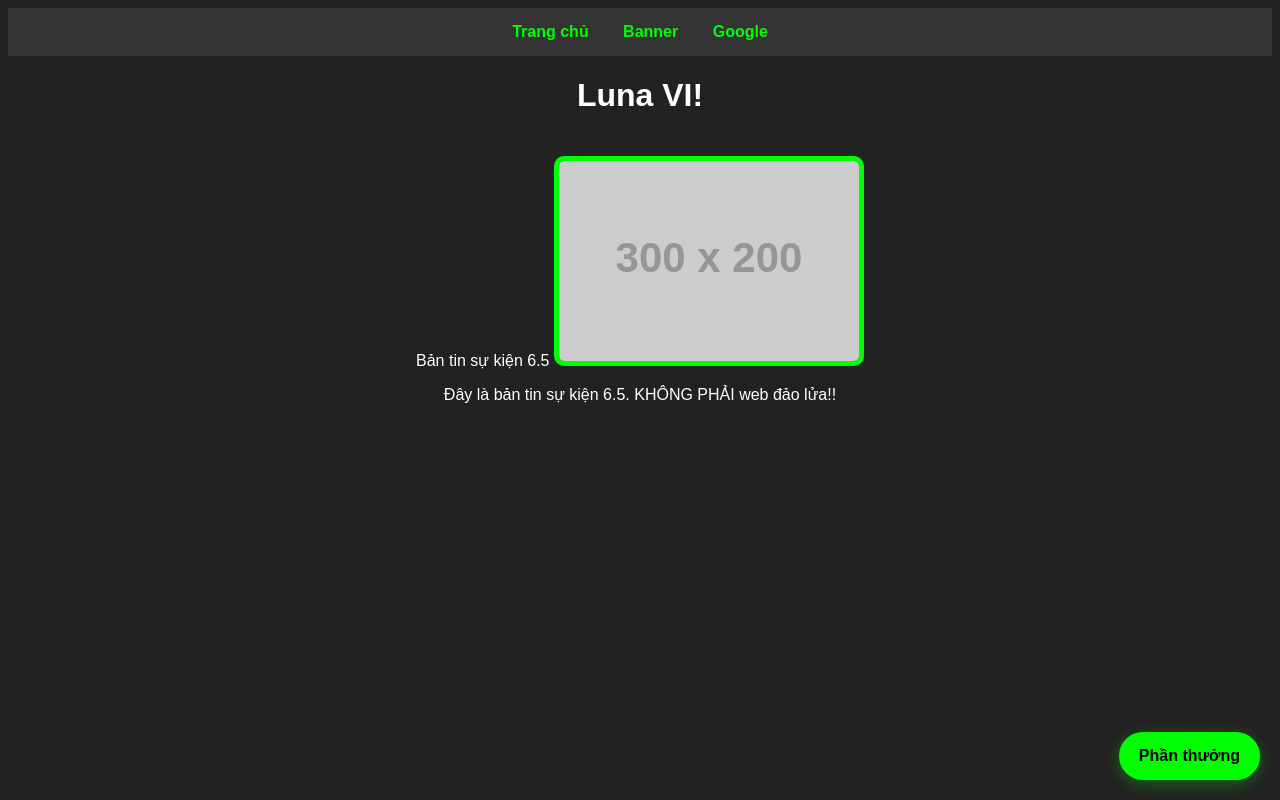
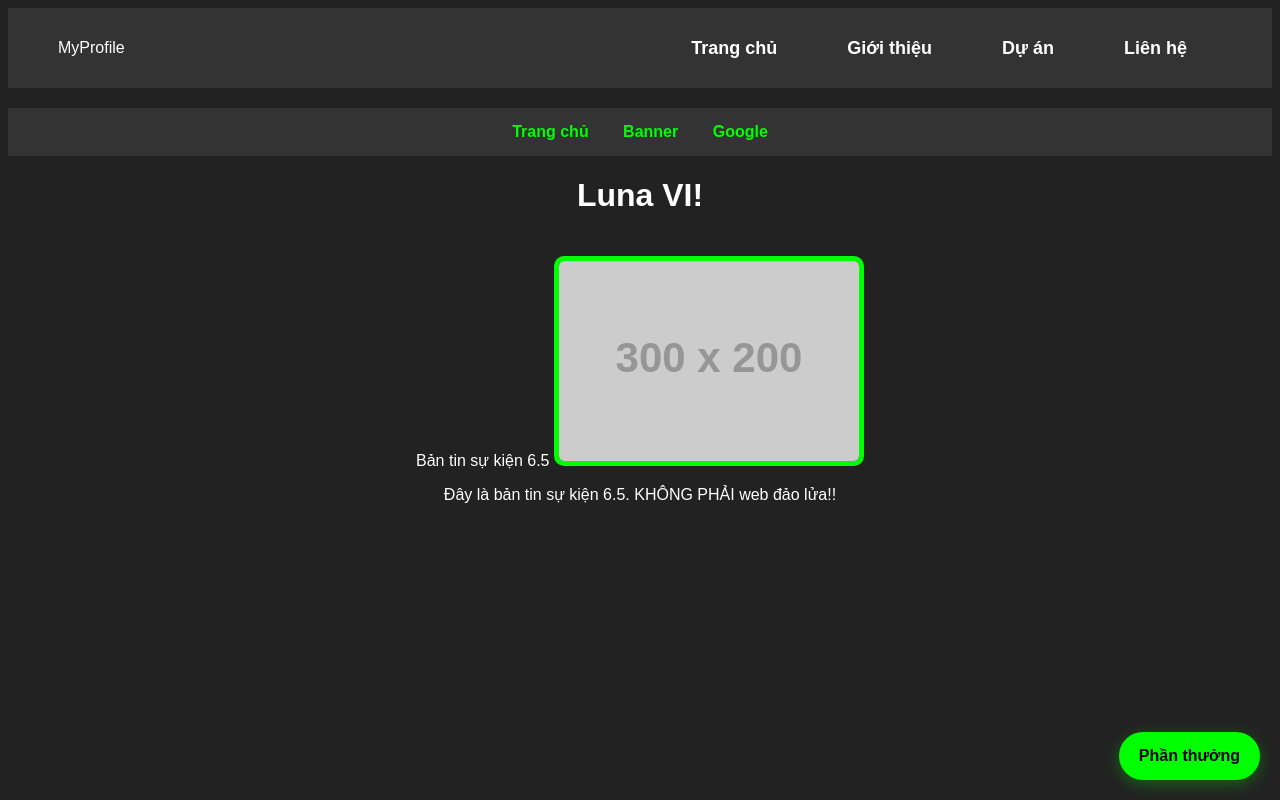
Before and after one commit to 3ngobak78-cloud/my-web-profile, a plain HTML site: page index.html in a window 1280 px wide. Drawn offline with Linux system fonts and the light colour scheme; placeholder pictures from the web are drawn by us.

Commit message:
Update index.html

```diff
--- a/index.html
+++ b/index.html
@@ -6,7 +6,22 @@
     <link rel="stylesheet" href="style.css">
 </head>
 <body>
+    <nav class="navbar">
+  <div class="logo">MyProfile</div>
 
+  <!-- Nút 3 gạch (Hamburger) cho điện thoại -->
+  <input type="checkbox" id="check">
+  <label for="check" class="checkbtn">
+    <span>&#9776;</span>
+  </label>
+
+  <ul>
+    <li><a class="active" href="index.html">Trang chủ</a></li>
+    <li><a href="about.html">Giới thiệu</a></li>
+    <li><a href="#">Dự án</a></li>
+    <li><a href="#">Liên hệ</a></li>
+  </ul>
+</nav>
     <nav>
         <a href="index.html">Trang chủ</a>
         <a href="about.html">Banner
```
